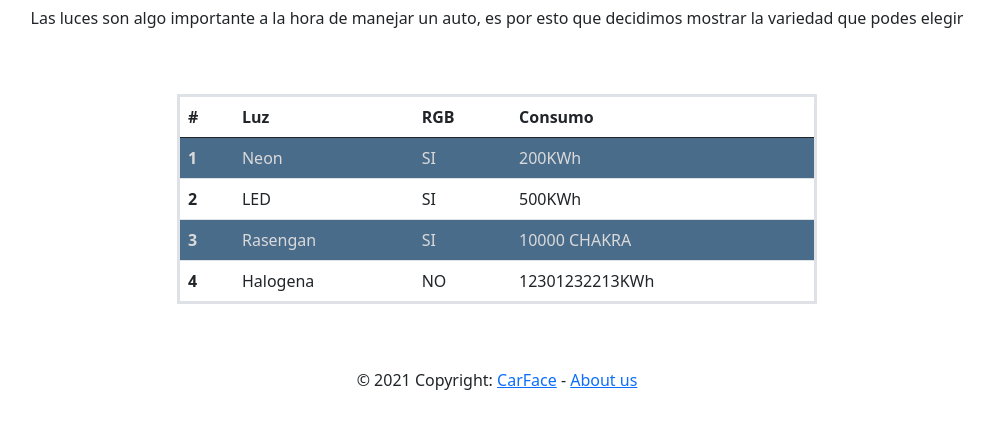
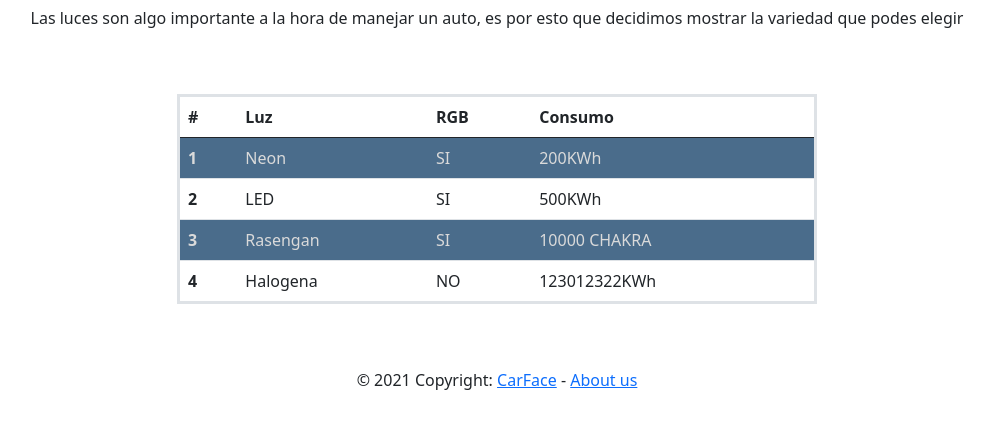
Before and after one commit to Markk-hyphen/TIOTPE, a PHP site: page /luces in a window 1280 px wide. Shown: the part 266-695 px from the top of the page, without its empty margins (143-1138 px from the left). Run offline with PHP 8.4, Linux system fonts and the light colour scheme.

Commit message:
Cambios en luces.tpl linea 37

```diff
--- a/templates/luces.tpl
+++ b/templates/luces.tpl
@@ -34,7 +34,7 @@
         <th scope="row">4</th>
         <td>Halogena</td>
         <td>NO</td>
-        <td>12301232213KWh</td>
+        <td>123012322KWh</td>
     </tr>
   </tbody>
 </table>
```
